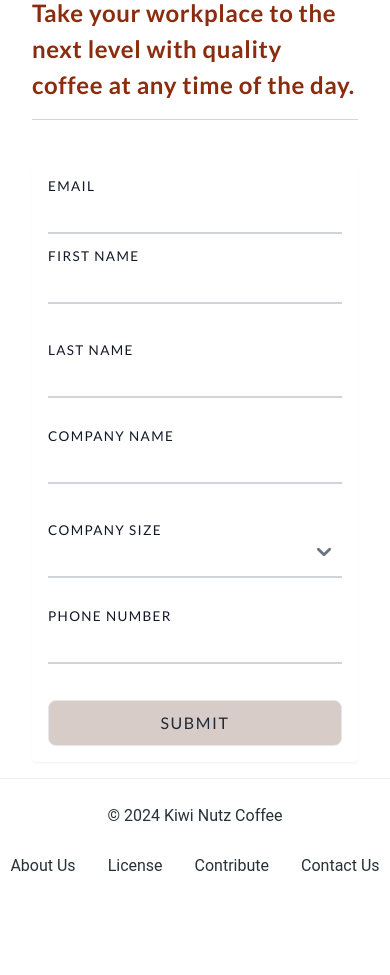
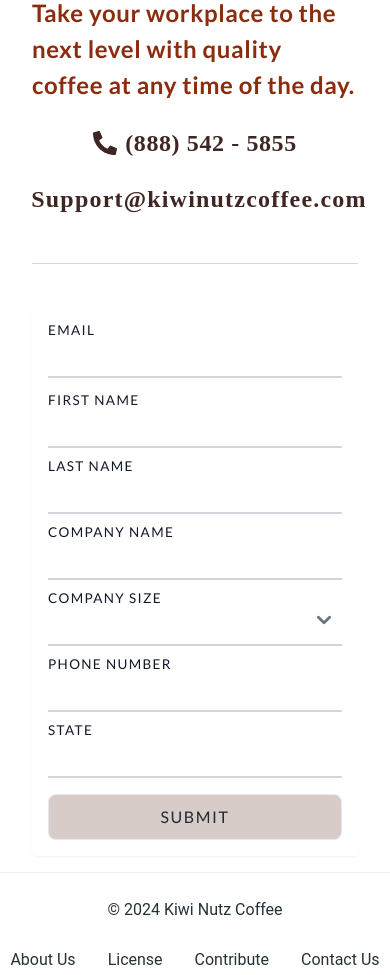
Before and after one commit to lamboprogramming/kn-cofee, a Next.js app: page / in a window 390 px wide. Shown: the part 7660-8635 px from the top of the page. Before the commit the page ends 8563 px from the top, so only its background shows below. Built offline with nearby package versions, Linux system fonts and the light colour scheme.

Commit message:
contact info additions and form changes

```diff
--- a/package.json
+++ b/package.json
@@ -9,13 +9,16 @@
     "lint": "next lint"
   },
   "dependencies": {
+    "@emailjs/browser": "^4.4.1",
     "@heroicons/react": "^2.1.5",
     "@material-tailwind/react": "^2.1.10",
     "@next/font": "^14.2.12",
     "clsx": "^2.1.1",
+    "emailjs-com": "^3.2.0",
     "flowbite": "^2.5.1",
     "keen-slider": "^6.8.6",
     "next": "14.2.11",
+    "nodemailer": "^6.9.16",
     "react": "^18",
     "react-dom": "^18",
     "react-icons": "^5.3.0"
--- /dev/null
+++ b/src/app/api/route.js
@@ -0,0 +1,32 @@
+import nodemailer from 'nodemailer';
+
+export async function POST(req) {
+  const { email, firstName, lastName, company, companySize, phoneNumber, state } = await req.json();
+
+  // Set up Nodemailer transport
+  const transporter = nodemailer.createTransport({
+    service: 'Gmail',
+    auth: {
+      user: process.env.EMAIL_USER,
+      pass: process.env.EMAIL_PASS,
+    },
+  });
+
+  // Email options
+  const mailOptions = {
+    from: process.env.EMAIL_USER,
+    to: 'lamar@kiwinutzcoffee.com',
+    subject: 'Contact Form Submission',
+    text: `Name: ${firstName} ${lastName}\nEmail: ${email}\nCompany: ${company}\nCompany Size: ${companySize}\nPhone: ${phoneNumber}\nState: ${state}`,
+  };
+
+  try {
+    await transporter.sendMail(mailOptions);
+    return new Response(JSON.stringify({ message: 'Email sent successfully' }), { status: 200 });
+  } catch (error) {
+    return new Response(
+      JSON.stringify({ message: 'Email sending failed', error: error.message }),
+      { status: 500 }
+    );
+  }
+}
--- a/src/app/components/Contact.jsx
+++ b/src/app/components/Contact.jsx
@@ -1,5 +1,6 @@
 'use client';
 import { useState } from 'react';
+import ContactInfo from './ContactInfo';
 
 export default function Contact() {
   // State for form inputs
@@ -8,10 +9,14 @@ export default function Contact() {
     firstName: '',
     lastName: '',
     company: '',
-    companySize: '',  // New field for company size
+    companySize: '',
     phoneNumber: '',
     state: '',
   });
+
+  // State for submission feedback
+  const [isSubmitted, setIsSubmitted] = useState(false);
+  const [error, setError] = useState('');
 
   // Handle input changes
   const handleInputChange = (e) => {
@@ -19,11 +24,27 @@ export default function Contact() {
     setFormData({ ...formData, [name]: value });
   };
 
-  // Handle form submission
-  const handleSubmit = (e) => {
+  const handleSubmit = async (e) => {
     e.preventDefault();
-    console.log('Form Data:', formData);
-    // Add form submission logic here
+
+    try {
+      const response = await fetch('src/app/api/send-email/route.js', {
+        method: 'POST',
+        headers: { 'Content-Type': 'application/json' },
+        body: JSON.stringify(formData),
+      });
+
+      if (response.ok) {
+        console.log('Email sent successfully');
+        setIsSubmitted(true);
+        setError('');
+      } else {
+        throw new Error('Failed to send message');
+      }
+    } catch (error) {
+      console.error('Failed to send email:', error);
+      setError('Failed to send message. Please try again later.');
+    }
   };
 
   return (
@@ -33,11 +54,17 @@ export default function Contact() {
           <p className="text-2xl font-bold leading-9 tracking-wide text-orange-800 sm:mt-4 md:text-3xl sm:px-4">
             Take your workplace to the next level with quality coffee at any time of the day.
           </p>
+          <ContactInfo />
           <hr className="w-full my-4 border-gray-300" />
         </div>
+
         <div className="max-w-screen-lg p-4 sm:mx-auto">
           <div className="transition duration-300 transform rounded shadow-sm">
+            {isSubmitted ? (
+              <p className="text-center text-green-600">Thank you for contacting us! We’ll get back to you shortly.</p>
+            ) : (
               <form onSubmit={handleSubmit} className="p-4 space-y-4 tracking-widest">
+                {/* Email field */}
                 <div className="relative z-0 w-full mb-5 group">
                   <input
                     type="email"
@@ -49,10 +76,10 @@ export default function Contact() {
                     placeholder=" "
                     required
                   />
-                <label htmlFor="email" className="peer-focus:font-medium absolute text-lg text-gray-900 duration-300 transform -translate-y-6 scale-75 top-3 -z-10 origin-[0] peer-focus:text-brown-500 uppercase tracking-widest">Email </label>
+                  <label htmlFor="email" className="peer-focus:font-medium absolute text-lg text-gray-900 duration-300 transform -translate-y-6 scale-75 top-3 -z-10 origin-[0] peer-focus:text-brown-500 uppercase tracking-widest">Email</label>
                 </div>
 
-              <div className="grid gap-6 md:grid-cols-2">
+                {/* First Name field */}
                 <div className="relative z-0 w-full mb-5 group">
                   <input
                     type="text"
@@ -67,6 +94,7 @@ export default function Contact() {
                   <label htmlFor="firstName" className="peer-focus:font-medium absolute text-lg text-gray-900 duration-300 transform -translate-y-6 scale-75 top-3 -z-10 origin-[0] peer-focus:text-brown-500 uppercase tracking-widest">First Name</label>
                 </div>
 
+                {/* Last Name field */}
                 <div className="relative z-0 w-full mb-5 group">
                   <input
                     type="text"
@@ -80,9 +108,8 @@ export default function Contact() {
                   />
                   <label htmlFor="lastName" className="peer-focus:font-medium absolute text-lg text-gray-900 duration-300 transform -translate-y-6 scale-75 top-3 -z-10 origin-[0] peer-focus:text-brown-500 uppercase tracking-widest">Last Name</label>
                 </div>
-              </div>
 
-              <div className="grid gap-6 md:grid-cols-2">
+                {/* Company field */}
                 <div className="relative z-0 w-full mb-5 group">
                   <input
                     type="text"
@@ -97,6 +124,7 @@ export default function Contact() {
                   <label htmlFor="company" className="peer-focus:font-medium absolute text-lg text-gray-900 duration-300 transform -translate-y-6 scale-75 top-3 -z-10 origin-[0] peer-focus:text-brown-500 uppercase tracking-widest">Company Name</label>
                 </div>
 
+                {/* Company Size dropdown */}
                 <div className="relative z-0 w-full mb-5 group">
                   <select
                     name="companySize"
@@ -115,9 +143,8 @@ export default function Contact() {
                   </select>
                   <label htmlFor="companySize" className="peer-focus:font-medium absolute text-lg text-gray-900 duration-300 transform -translate-y-6 scale-75 top-3 -z-10 origin-[0] peer-focus:text-brown-500 uppercase tracking-widest">Company Size</label>
                 </div>
-              </div>
 
-              <div className="grid gap-6 md:grid-cols-2">
+                {/* Phone Number field */}
                 <div className="relative z-0 w-full mb-5 group">
                   <input
                     type="tel"
@@ -131,18 +158,34 @@ export default function Contact() {
                   />
                   <label htmlFor="phoneNumber" className="peer-focus:font-medium absolute text-lg text-gray-900 duration-300 transform -translate-y-6 scale-75 top-3 -z-10 origin-[0] peer-focus:text-brown-500 uppercase tracking-widest">Phone Number</label>
                 </div>
+
+                {/* State field */}
+                <div className="relative z-0 w-full mb-5 group">
+                  <input
+                    type="text"
+                    name="state"
+                    id="state"
+                    value={formData.state}
+                    onChange={handleInputChange}
+                    className="block py-2.5 px-0 w-full text-lg text-gray-900 bg-transparent border-0 border-b-2 border-gray-300 appearance-none dark:text-white focus:outline-none focus:ring-0 focus:border-brown-500 peer"
+                    placeholder=" "
+                    required
+                  />
+                  <label htmlFor="state" className="peer-focus:font-medium absolute text-lg text-gray-900 duration-300 transform -translate-y-6 scale-75 top-3 -z-10 origin-[0] peer-focus:text-brown-500 uppercase tracking-widest">State</label>
                 </div>
 
                 <button
                   type="submit"
-                className="w-full text-gray-800 bg-brown-100 hover:bg-brown-200 focus:ring-4 focus:outline-none font-medium rounded-lg  px-5 py-2.5 text-center border uppercase"
+                  className="w-full text-gray-800 bg-brown-100 hover:bg-brown-200 focus:ring-4 focus:outline-none font-medium rounded-lg px-5 py-2.5 text-center border uppercase"
                 >
                   Submit
                 </button>
               </form>
+            )}
+            {error && <p className="text-center text-red-600">{error}</p>}
           </div>
         </div>
       </div>
     </>
       );
-};
+}
--- /dev/null
+++ b/src/app/components/ContactInfo.jsx
@@ -0,0 +1,24 @@
+import React from 'react';
+import { MdEmail } from "react-icons/md";
+import { FaPhoneAlt } from "react-icons/fa";
+import Link from 'next/link'
+
+export default function ContactInfo() {
+  return (
+    <div className='mt-5'>
+       {/* Contact Info */}
+       <div className="items-center justify-center mt-6 mb-12 sm:space-x-8">
+       <div className="flex items-center justify-center space-x-2 font-serif text-2xl font-bold tracking-wide text-brown-900">
+         <FaPhoneAlt className="" />
+         <span>(888) 542 - 5855</span>
+       </div>
+       <div className="flex items-center justify-center mt-6 space-x-2 font-serif text-2xl font-bold tracking-wider text-brown-900 ">
+         <MdEmail className="" />
+         <Link href="mailto:Support@kiwinutzcoffee.com">
+         <span>Support@kiwinutzcoffee.com</span>
+         </Link>
+       </div>
+     </div>
+     </div>
+  );
+}
--- a/src/app/components/Nav.jsx
+++ b/src/app/components/Nav.jsx
@@ -20,6 +20,7 @@ export default function Nav() {
       backgroundSize: 'cover',
       backgroundPosition: 'center',
       minHeight: '100vh',
+
     }}
   >
 
@@ -27,7 +28,7 @@ export default function Nav() {
 
         {/* Logo */}
         <a href="/" className="flex items-center p-2 space-x-3 rtl:space-x-reverse">
-          <Image src={Logo} alt="company logo" width={250} height={50} />
+          <Image src={Logo} alt="company logo" width={250} height={50} priority={true} />
         </a>
 
         {/* Mobile Menu Button */}
--- a/src/app/globals.css
+++ b/src/app/globals.css
@@ -9,9 +9,9 @@
 }
 
 .logo {
-  width: 250px; /* Adjust the width */
+  width: 250px;
   height: auto;
-  max-height: 400px; /* Limit height if needed */
+  max-height: 400px;
 }
 html {
   scroll-behavior: smooth;
--- a/src/app/page.js
+++ b/src/app/page.js
@@ -10,6 +10,7 @@ import Content from "./components/Content"
 import Hero from "./components/Hero";
 import About from "./components/About";
 import PicSection from "./components/PicSection";
+import ContactInfo from "./components/ContactInfo";
 
 
 const lato = Lato({
```
Also changed, not shown: src/app/components/Hero.jsx (+6 -3 lines), 1 other file (tests, documents, lock files or other folders). Lines whose indentation alone changed are shown as unchanged.
